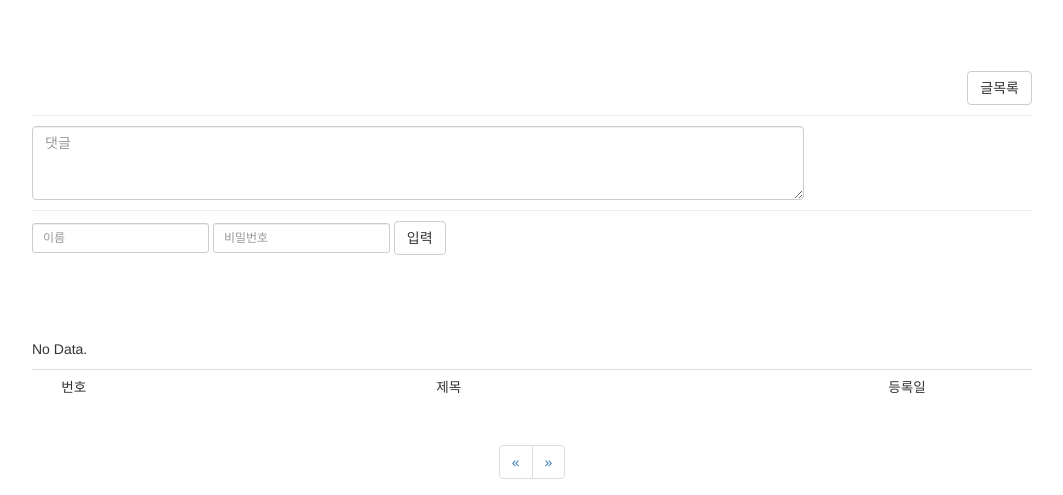
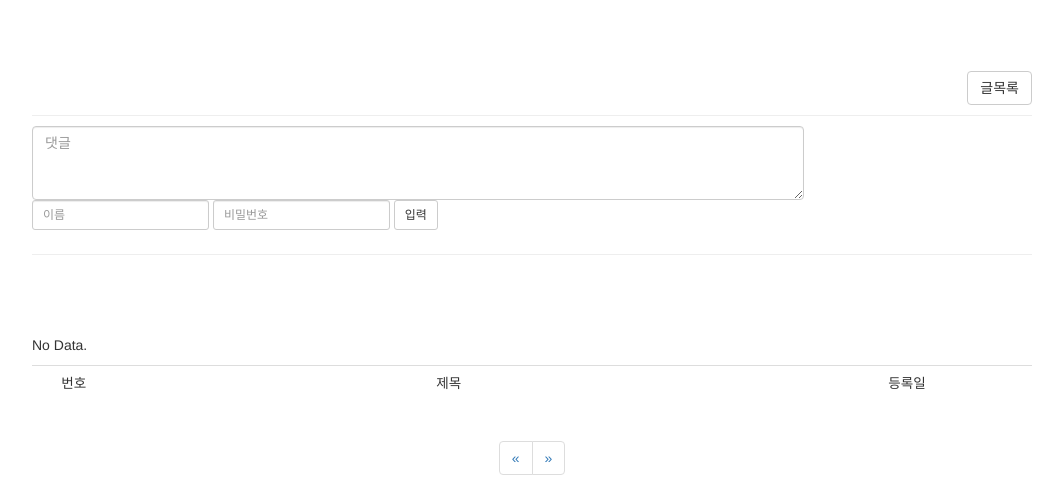
Before and after one commit to touch8move/simpleboard, a Django app: template board/templates/viewBoard.html in a window 1280 px wide. Shown: the part 214-709 px from the top of the page, without its empty margins (168-1231 px from the left). Run offline with Django 3.2, Linux system fonts and the light colour scheme; the template is opened without the code that fills it: values that come from a table or form of the project are taken from there, others are empty; some libraries are stand-ins or nearby versions.

Commit message:
레이아웃조정

```diff
--- a/board/templates/replyInput.html
+++ b/board/templates/replyInput.html
@@ -1,18 +1,18 @@
-<div>
+<div class="container">
 <form class="form-inline" method='POST' action="{% url 'reply_write' board_id=board.id %}?page={{page}}&searchStr={{searchStr}}" novalidate>
     {% csrf_token %}
-    <div class="form-group">
-        <div>
+    <div class="form-group row">
         {{ reply_form.comment }}
     </div>
-    </div>
-    <hr>
+    <div class="row">
         <div class="form-group">
             {{ reply_form.name }}
         </div>
         <div class="form-group">
             {{ reply_form.password }}
         </div>
-    <button class="btn btn-default" type="submit">입력</button>
+        <button class="btn btn-default btn-sm" type="submit">입력</button>
+    </div>
 </form>
 </div>
+<hr>
```
Lines whose indentation alone changed are shown as unchanged.
